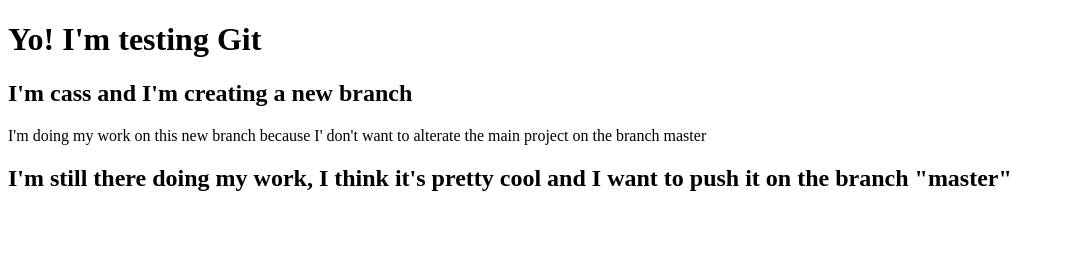
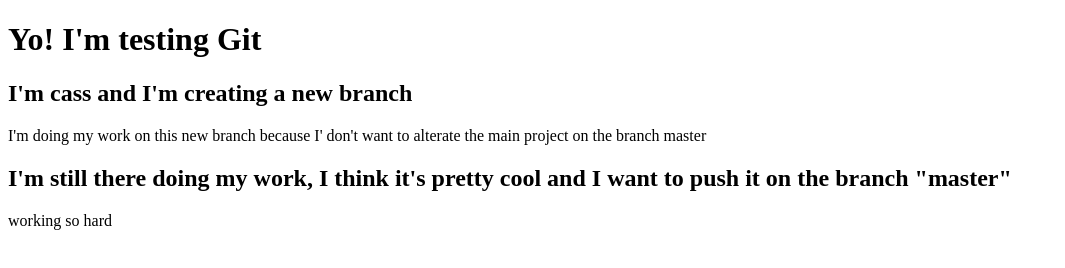
Before and after one commit to Lascoyle/git-test, a plain HTML site: page index.html in a window 1280 px wide. Shown: the whole page, without its empty margins (0-1065 px from the left). Drawn offline with Linux system fonts and the light colour scheme.

Commit message:
working hard

```diff
--- a/index.html
+++ b/index.html
@@ -11,5 +11,7 @@
     <p>I'm doing my work on this new branch because I' don't want to alterate the main project on the branch master</p>
 
     <h2>I'm still there doing my work, I think it's pretty cool and I want to push it on the branch "master"</h2>
+
+    <p>working so hard</p>
 </body>
 </html>
```
